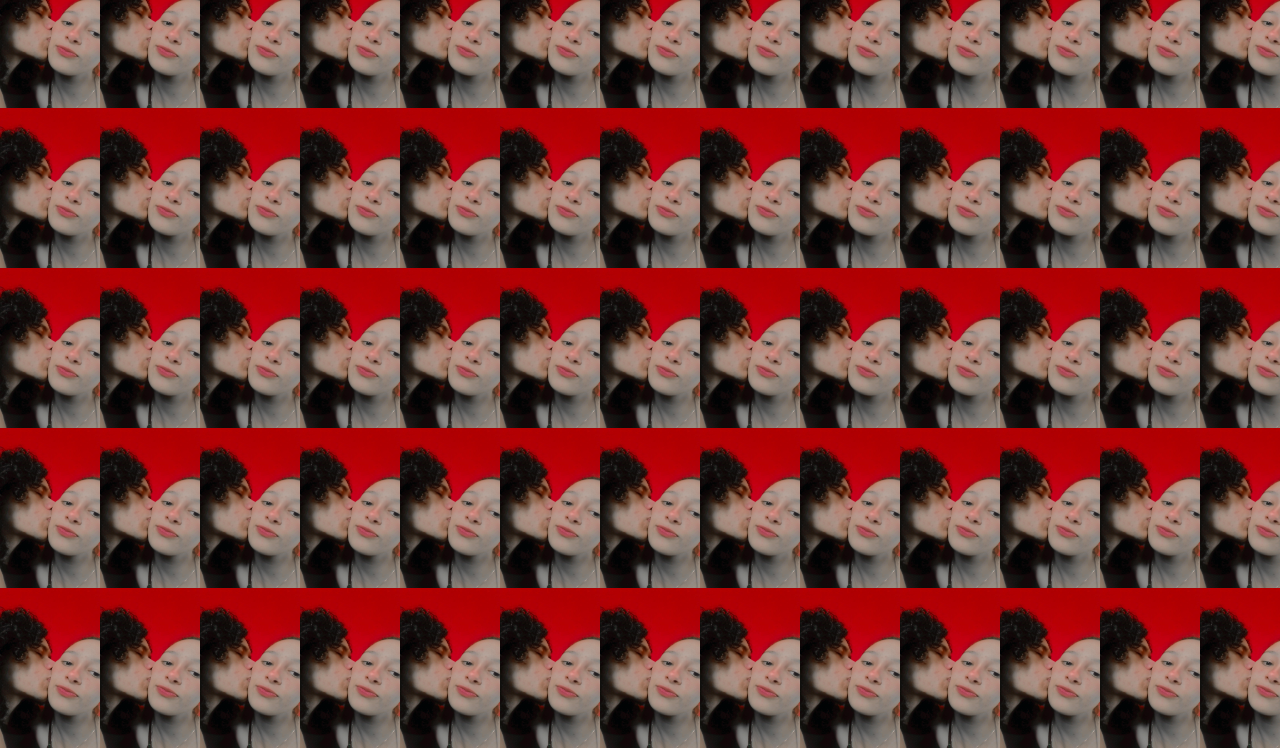
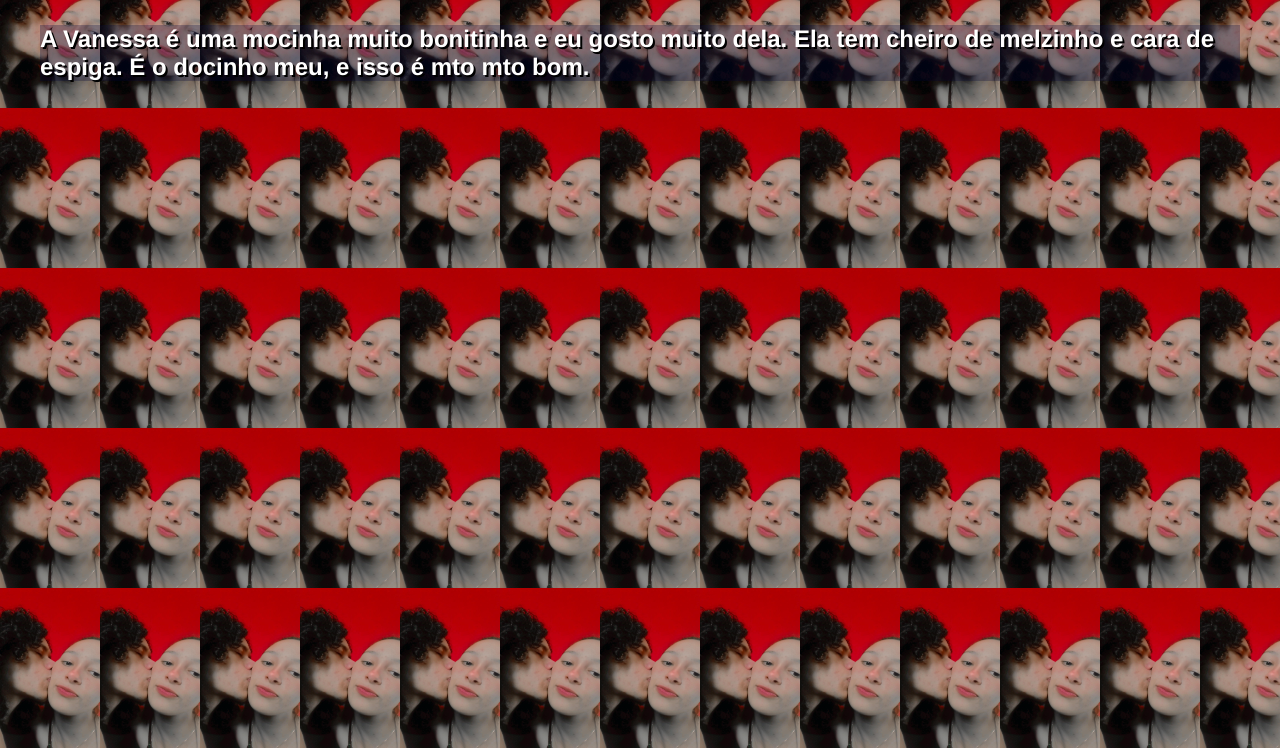
Before and after one commit to LivinhoMartins/html-css, a plain HTML site: page exercícios/ex022 Caixas/fundo002.html in a window 1280 px wide. Shown: the part 52-800 px from the top of the page. Drawn offline with Linux system fonts and the light colour scheme.

Commit message:
Update fundo002.html

```diff
--- a/exercícios/ex022 Caixas/fundo002.html
+++ b/exercícios/ex022 Caixas/fundo002.html
@@ -22,9 +22,21 @@
             padding: 5px;
         }
 
+        p{
+            margin: 40px;
+            font-weight: bold;
+            font-size: 1.5em;
+            text-shadow: 2px 2px 0px rgb(0, 0, 0);
+            text-align: left;
+            background-color: rgba(1, 7, 54, 0.281);
+        }
+
     </style>
 
 <body>
     <h1>A Vanessa é meu docinho.com</h1>
+    <p>A Vanessa é uma mocinha muito bonitinha e eu gosto muito dela. Ela tem cheiro de melzinho e cara de espiga. É o docinho meu, e isso é mto mto bom.
+    </p>
+
 </body>
 </html>
```
